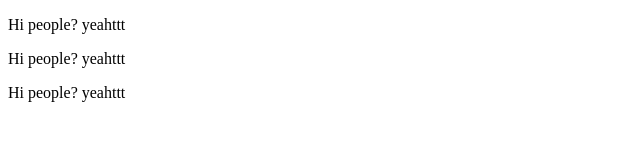
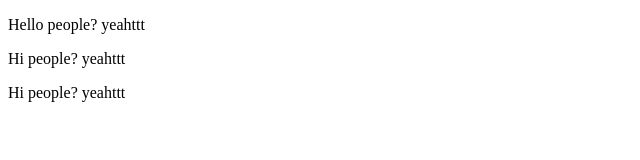
Before and after one commit to AndreyNikitin1/Project1, a plain HTML site: page indexx.html in a window 1280 px wide. Shown: the full height of the page, 0-640 px from the left. Drawn offline with Linux system fonts and the light colour scheme.

Commit message:
7th modified commit

```diff
--- a/indexx.html
+++ b/indexx.html
@@ -7,7 +7,7 @@
 	</head>
 
 	<body>
-		<p> Hi people? yeahttt</p>
+		<p> Hello people? yeahttt</p>
 		<p> Hi people? yeahttt</p>
 		<p> Hi people? yeahttt</p>
 	</body>
```
